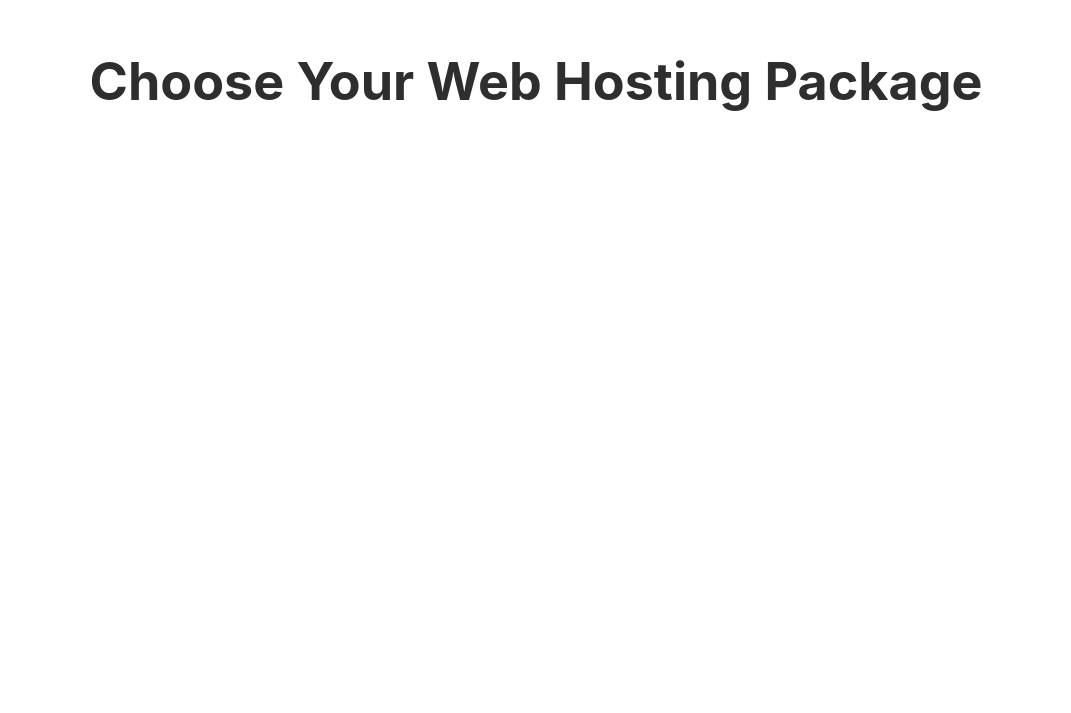
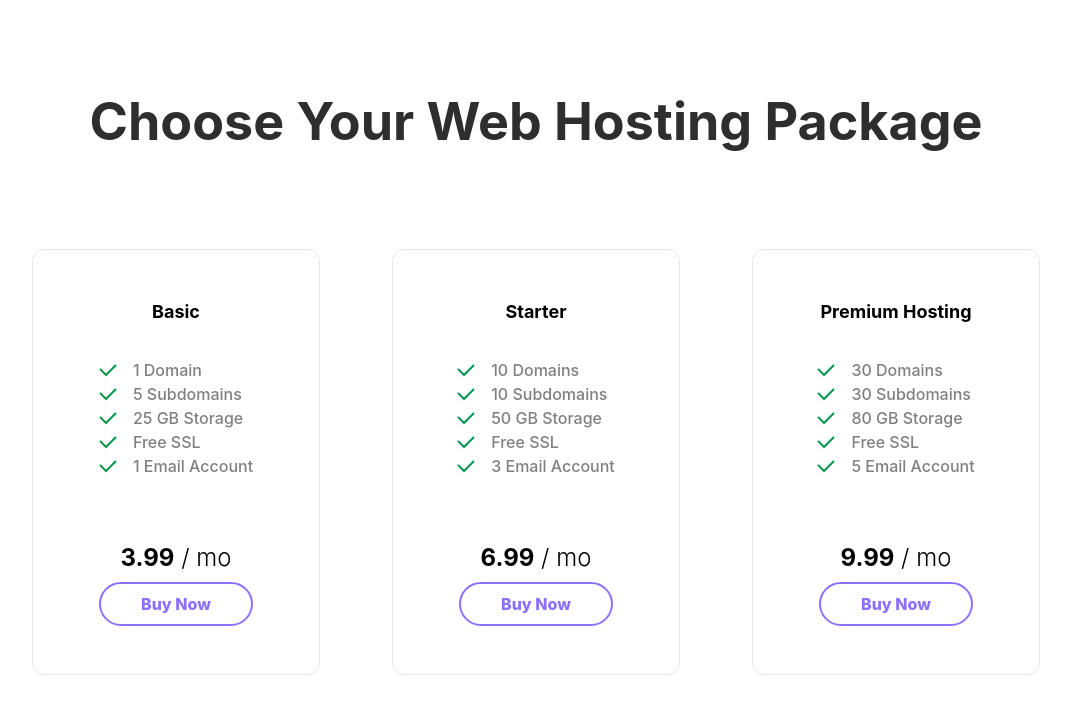
Before and after one commit to xDeFc0nx/TaleHost, a Next.js app: page / in a window 1280 px wide. Shown: the part 1565-2278 px from the top of the page, without its empty margins (104-1175 px from the left). Before the commit the page ends 1686 px from the top, so only its background shows below. Built offline with nearby package versions, Linux system fonts and the light colour scheme.

Commit message:
Web hosting Card completed

```diff
--- a/components/ui/PriceCard.js
+++ /dev/null
@@ -1,29 +0,0 @@
-import { Fragment } from "react";
-
-const Card = (props) => {
-  return (
-    <Fragment>
-      <div className="mx-auto">
-        <div className="w-[16.5rem] sm:w-[17rem] px-4 pt-6 pb-4 mx-auto m-5 md:m-8 md:mt-12 2xl:m-10 flex flex-col justify-center items-center rounded-xl shadow-xl  bg-mezo-dark  hover:scale-105 duration-500 transform transition">
-          <div className="text-center w-full">
-            <h3 className="font-medium tracking-widest mb-2">{props.name}</h3>
-            <hr className="w-[3.125rem] h-[3px] rounded-none bg-dark m-auto" />
-            <p className="w-full text-base  md:p-[0.3rem] mt-2">
-              {props.description}
-            </p>
-          </div>
-          <a
-            className="h-10 mt-6 px-8 rounded-lg text-mezo-white border border-mezo-white hover:bg-mezo-dark hover:text-mezo-white  hover:-translate-y-1 ease-in duration-200 active:translate-y-0 font-medium flex justify-center items-center"
-            href={props.website}
-            target="_blank"
-            rel="noreferrer"
-          >
-            {props.for}
-          </a>
-        </div>
-      </div>
-    </Fragment>
-  );
-};
-
-export default Card;
--- /dev/null
+++ b/components/ui/PriceCardForWebHosting.js
@@ -0,0 +1,68 @@
+import { Fragment } from "react";
+
+const ListFeature = (props) => {
+  return (
+    <li className="flex flex-row items-center">
+      <svg
+        className="mr-4"
+        width="18"
+        height="13"
+        viewBox="0 0 18 13"
+        fill="none"
+        xmlns="http://www.w3.org/2000/svg"
+      >
+        <path
+          d="M6.99313 12.421L0.286133 5.57997L1.71413 4.17997L7.00713 9.57897L16.2931 0.292969L17.7071 1.70697L6.99313 12.421Z"
+          fill="#079552"
+        />
+      </svg>
+      {props.children}
+    </li>
+  );
+};
+
+const Card = (props) => {
+  const {
+    title,
+    domain,
+    subDomains,
+    storage,
+    securityFeature,
+    emailAccount,
+    price,
+    link,
+  } = props;
+  return (
+    <Fragment>
+      <div className="w-[16.5rem] sm:w-[18rem] pt-6 sm:pt-2 pb-4 sm:pb-2 m-3 md:m-4 md:mt-12 2xl:m-10 flex flex-col justify-center items-center rounded-xl border-[1px]  hover:border-[#8D70FE] hover:scale-105 duration-400 transform transition">
+        {/* heading */}
+        <h1 className="font-bold text-lg mt-4 mb-4 sm:mt-10 sm:mb-6">
+          {title}
+        </h1>
+
+        {/* list */}
+        <div className="flex justify-center sm:mt-2">
+          <ul className="font-medium text-[#808080]">
+            {[domain, subDomains, storage, securityFeature, emailAccount].map(
+              (list) => (
+                <ListFeature key={list}>{list}</ListFeature>
+              )
+            )}
+          </ul>
+        </div>
+        {/* Price and CTA */}
+        <div className="mt-10 mb-6 sm:mb-10 sm:mt-16 text-center">
+          <h6 className=" font-bold text-2xl ">
+            {price}
+            <span className=" font-light"> &#47; mo</span>
+          </h6>
+          <button className=" text-[#8D70FE]  font-extrabold border-2 rounded-3xl  px-10 py-2 border-[#8D70FE] mt-2 hover:bg-[#8D70FE] hover:text-white duration-300 transform transition ease-in">
+            <a href={link}> Buy Now</a>
+          </button>
+        </div>
+      </div>
+    </Fragment>
+  );
+};
+
+export default Card;
--- a/pages/index.js
+++ b/pages/index.js
@@ -4,6 +4,8 @@ import { Layout } from "../components/layout/Layout";
 import styles from "../styles/Home.module.css";
 import heroTower from "../images/hero-tower.svg";
 import ServiceCard from "../components/ui/ServiceCard";
+import PriceCardForWebHosting from "../components/ui/PriceCardForWebHosting";
+
 import { useRouter } from "next/router";
 import { servicesDescription } from "../public/constant/servicesDescription";
 import { pricesDescription } from "../public/constant/pricesDescription";
@@ -11,6 +13,7 @@ import { pricesDescription } from "../public/constant/pricesDescription";
 export default function Home() {
   const router = useRouter();
 
+  const { webHosting } = pricesDescription;
   const domainFindHandler = (e) => {
     e.preventDefault();
     const domainName = e.target[0].value;
@@ -161,15 +164,17 @@ export default function Home() {
         </div>
       </div>
 
-      {/* Price */}
-      <div>
-        <h1 className="heading text-center mt-20">
+      {/*Web Hosting Price */}
+      <div className="flex flex-col items-center m-10">
+        <h1 className="heading text-center mt-20 mb-10 w-6/12 sm:w-full">
           Choose Your Web Hosting Package
         </h1>
-        {/*
-        {pricesDescription[0].map((price) => (
-          <h1>{price.title}</h1>
-        ))} */}
+
+        <div className="flex flex-wrap gap-10 justify-center">
+          {webHosting.map((plan) => (
+            <PriceCardForWebHosting key={plan.title} {...plan} />
+          ))}
+        </div>
       </div>
     </Layout>
   );
--- a/public/constant/pricesDescription.js
+++ b/public/constant/pricesDescription.js
@@ -1,5 +1,5 @@
 export const pricesDescription = {
-  "web-hosting": [
+  webHosting: [
     {
       title: "Basic",
       domain: "1 Domain",
@@ -8,7 +8,7 @@ export const pricesDescription = {
       securityFeature: "Free SSL",
       emailAccount: "1 Email Account",
       price: "3.99",
-      link: "",
+      link: "https://panel.salafihosting.com/index.php?rp=/store/website-hosting",
     },
     {
       title: "Starter",
@@ -18,7 +18,7 @@ export const pricesDescription = {
       securityFeature: "Free SSL",
       emailAccount: "3 Email Account",
       price: "6.99",
-      link: "",
+      link: "https://panel.salafihosting.com/index.php?rp=/store/website-hosting",
     },
     {
       title: "Premium Hosting",
@@ -28,10 +28,10 @@ export const pricesDescription = {
       securityFeature: "Free SSL",
       emailAccount: "5 Email Account",
       price: "9.99",
-      link: "",
+      link: "https://panel.salafihosting.com/index.php?rp=/store/website-hosting",
     },
   ],
-  "bot-hosting": [
+  botHosting: [
     {
       title: "Basic",
       ram: "1 GB RAM",
@@ -73,7 +73,7 @@ export const pricesDescription = {
       link: "",
     },
   ],
-  "mineCraft-hosting": [
+  mineCraftHosting: [
     {
       title: "Basic",
       ram: "1 GB RAM",
```
